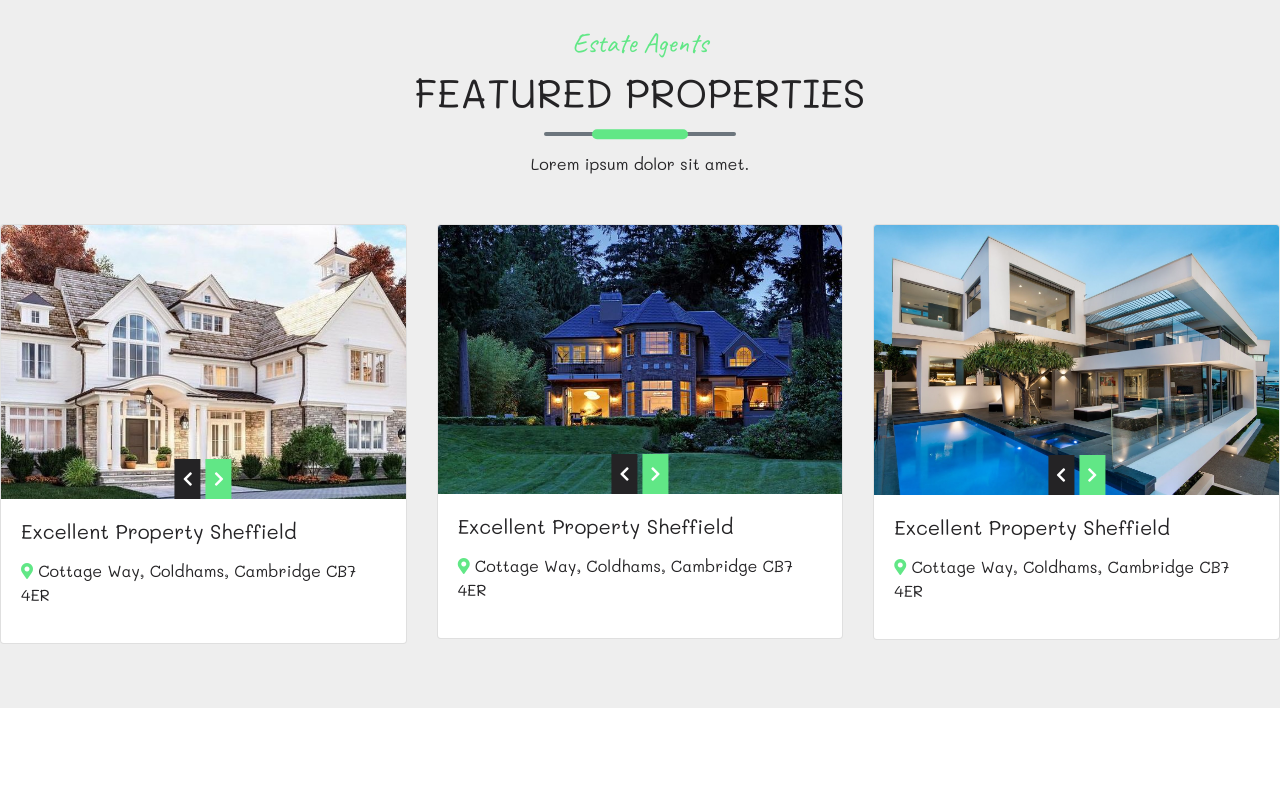
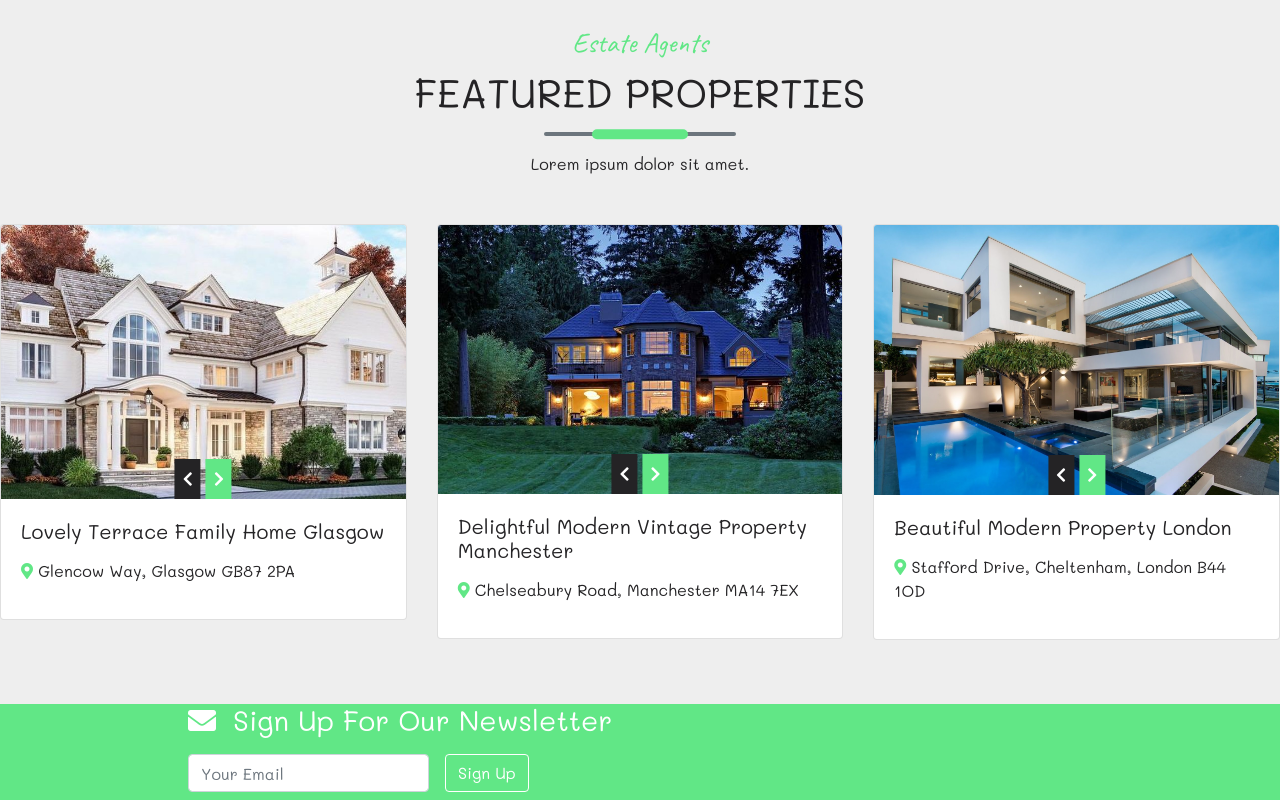
Before and after one commit to Landr11/Estate-Agency, a plain HTML site: page index.html in a window 1280 px wide. Shown: the part 1426-2226 px from the top of the page. Before the commit the page ends 2175 px from the top, so only its background shows below. Drawn offline with Linux system fonts and the light colour scheme.

Commit message:
add newsletter section

```diff
--- a/css/main.css
+++ b/css/main.css
@@ -141,7 +141,23 @@ body {
 }
 
 /* Featured Section */
-
 .featured {
   background: var(--mainGrey);
 }
+
+/* Contact Section */
+.contact {
+  background: var(--mainGreen);
+  color: var(--mainWhite);
+}
+
+.contact-btn {
+  background: transparent;
+  border: 0.1rem solid var(--mainWhite);
+  color: var(--mainWhite);
+}
+
+.contact-btn:hover {
+  background: var(--mainWhite);
+  color: var(--mainGreen);
+}
--- a/index.html
+++ b/index.html
@@ -241,12 +241,12 @@
             <!--Card Body-->
             <div class="card-body">
               <div class="card-title text-capitalize">
-                <h5 class="mb-3">excellent property sheffield</h5>
+                <h5 class="mb-3">lovely terrace family home glasgow</h5>
                 <p class="">
                   <span class="text-green">
                     <i class="fas fa-map-marker-alt"></i>
                   </span>
-                  cottage way, Coldhams, Cambridge CB7 4ER
+                  glencow way, glasgow GB87 2PA
                 </p>
               </div>
             </div>
@@ -267,12 +267,12 @@
             <!--Card Body-->
             <div class="card-body">
               <div class="card-title text-capitalize">
-                <h5 class="mb-3">excellent property sheffield</h5>
+                <h5 class="mb-3"> delightful modern vintage property manchester</h5>
                 <p class="">
                   <span class="text-green">
                     <i class="fas fa-map-marker-alt"></i>
                   </span>
-                  cottage way, Coldhams, Cambridge CB7 4ER
+                  chelseabury Road, manchester MA14 7EX
                 </p>
               </div>
             </div>
@@ -293,12 +293,12 @@
             <!--Card Body-->
             <div class="card-body">
               <div class="card-title text-capitalize">
-                <h5 class="mb-3">excellent property sheffield</h5>
+                <h5 class="mb-3">beautiful modern property london</h5>
                 <p class="">
                   <span class="text-green">
                     <i class="fas fa-map-marker-alt"></i>
                   </span>
-                  cottage way, Coldhams, Cambridge CB7 4ER
+                  stafford drive, cheltenham, London B44 1OD
                 </p>
               </div>
             </div>
@@ -320,12 +320,16 @@
         <div class="col-10 mx-auto col-md-6-my-3">
           <h3 class="text-capitalize">
             <span class="contact-icon mx-2">
-
+              <i class="fas fa-envelope"></i>
             </span>
+            sign up for our newsletter
           </h3>
         </div>
         <div class="col-10 mx-auto col-md-6-my-3">
-
+          <form class="form-inline">
+            <input class="form-control text-capitalize mx-2 my-2" placeholder="your email" type="text">
+            <button type="submit" class="btn mx-2 my-2 text-capitalize contact-btn">sign up</button>
+          </form>
         </div>
       </div>
     </div>
```
